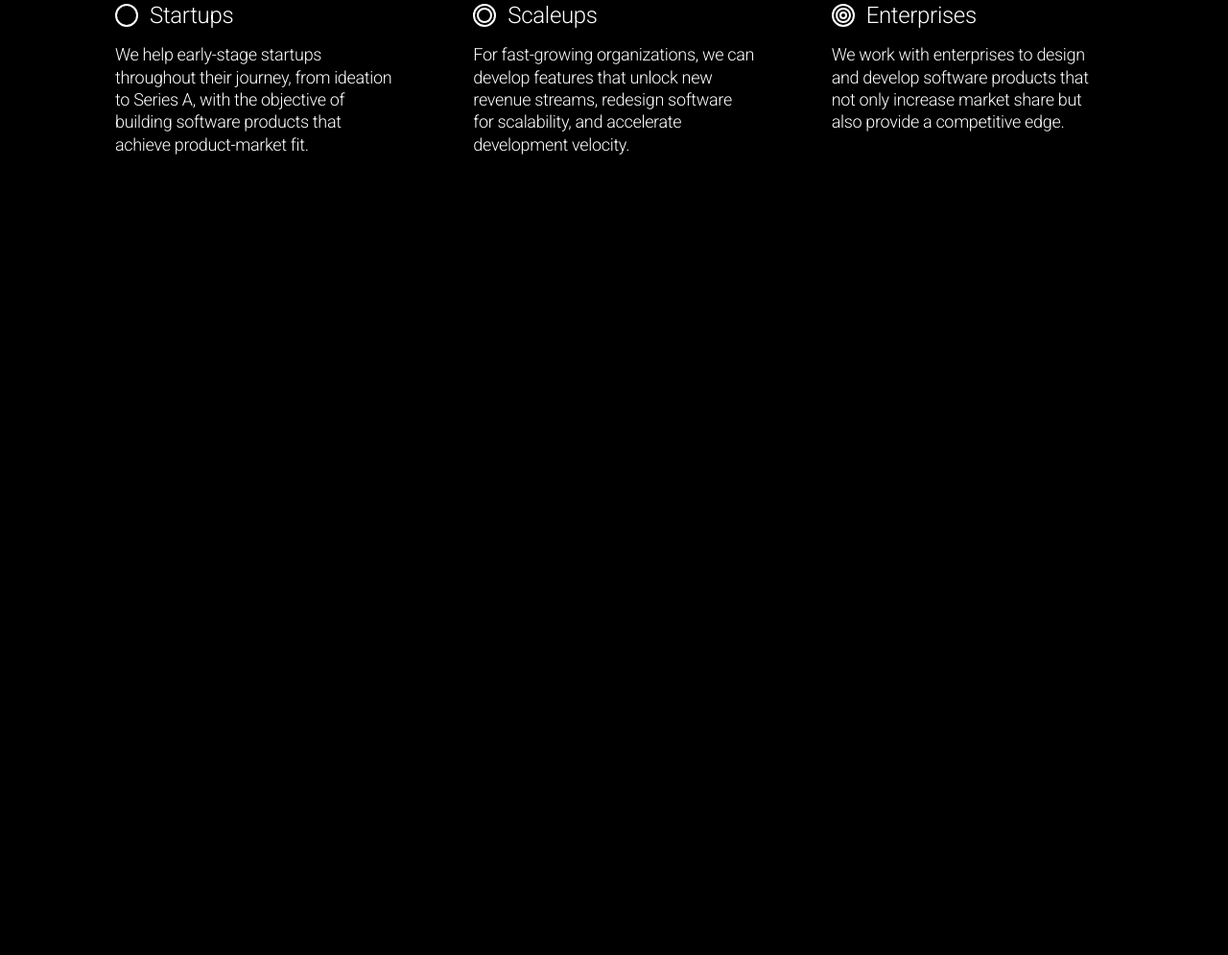
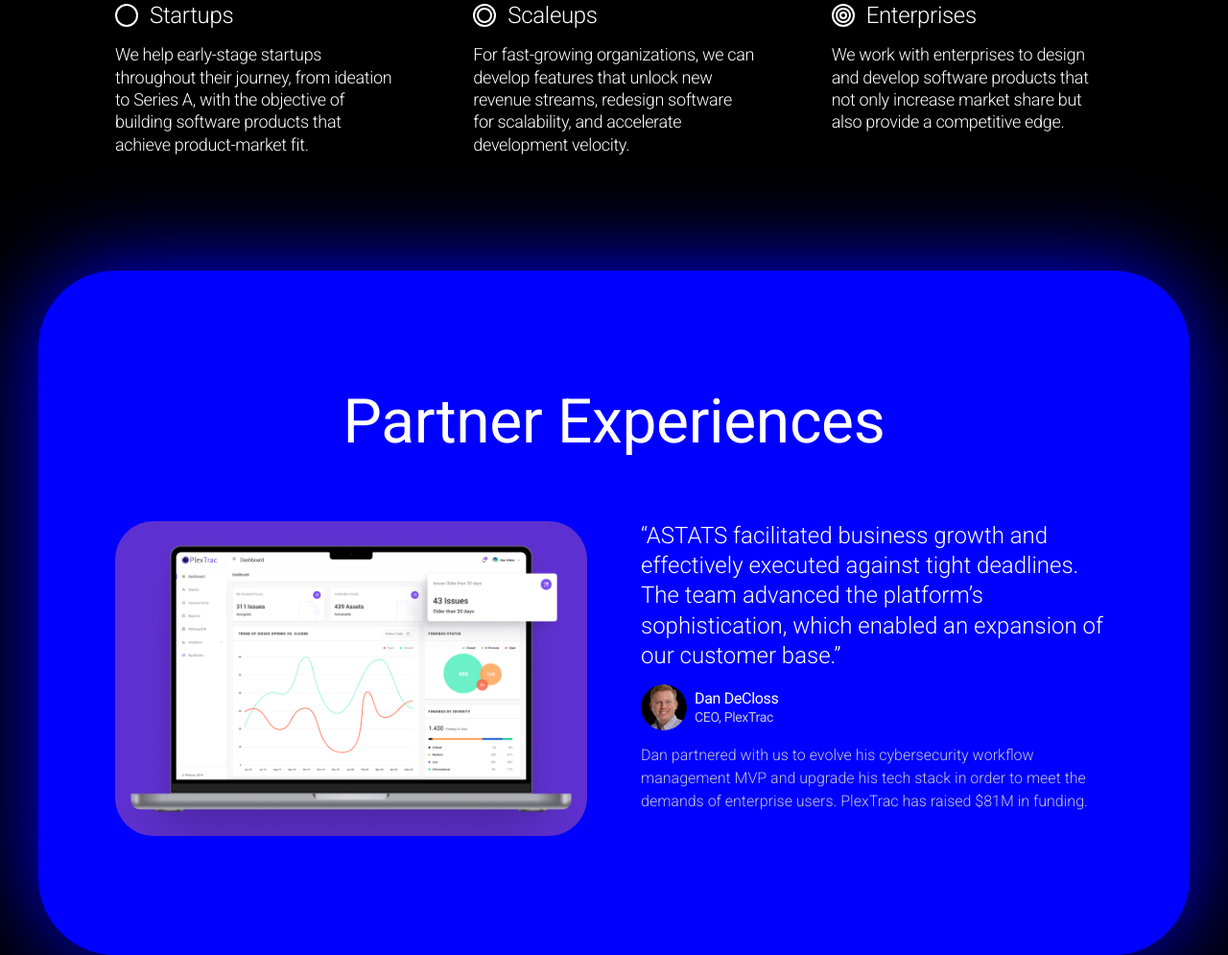
Before and after one commit to Akhilesh-kamat/Astats.ai, a plain HTML site: page index.html in a window 1280 px wide. Shown: the part 2214-3209 px from the top of the page at 96% size. Before the commit the page ends 2515 px from the top, so only its background shows below. Drawn offline with Linux system fonts and the light colour scheme.

Commit message:
made experience section in home

```diff
--- a/index.html
+++ b/index.html
@@ -109,7 +109,7 @@
                 <div class="hero-content-container">
                     <h1>
                         EMPOWERED PRODUCT TEAMS
-FOR INNOVATORS
+                        FOR INNOVATORS
                     </h1>
                 </div>
                 <div class="hero-content2-container">
@@ -120,7 +120,8 @@ FOR INNOVATORS
                     <div class="hero-description-wrapper">
                         <h3>
                             <span>Astats.ai</span>
-                            is a technology partner that helps startups, scaleups, and enterprises build software solutions by deploying empowered product teams.
+                            is a technology partner that helps startups, scaleups, and enterprises build software
+                            solutions by deploying empowered product teams.
                         </h3>
                         <div class="lets-talk" style="margin-top: 3rem;     grid-column-gap: 80px;
                         display: flex;">
@@ -148,35 +149,74 @@ FOR INNOVATORS
                 </div>
             </section>
             <section id="section-target">
-                <h2>Product development  specific to your business</h2>
-                <p class="target-para">Our clients benefit from the extensive experience we have gained in building software products for startups, scaleups, and enterprises. We build for scalability like an enterprise yet maintain the speed of a startup.</p>
+                <h2>Product development specific to your business</h2>
+                <p class="target-para">Our clients benefit from the extensive experience we have gained in building
+                    software products for startups, scaleups, and enterprises. We build for scalability like an
+                    enterprise yet maintain the speed of a startup.</p>
                 <div class="grid-target">
                     <div class="grid-item">
                         <div class="grid-head">
                             <img src="media/icons/circle1.svg" alt="">
                             <h4>Startups</h4>
                         </div>
-                        <p>We help early-stage startups throughout their journey, from ideation to Series A, with the objective of building software products that achieve product-market fit.</p>
+                        <p>We help early-stage startups throughout their journey, from ideation to Series A, with the
+                            objective of building software products that achieve product-market fit.</p>
                     </div>
                     <div class="grid-item">
                         <div class="grid-head">
                             <img src="media/icons/circle2.svg" alt="">
                             <h4>Scaleups</h4>
                         </div>
-                        <p>For fast-growing organizations, we can develop features that unlock new revenue streams, redesign software for scalability, and accelerate development velocity.</p>
+                        <p>For fast-growing organizations, we can develop features that unlock new revenue streams,
+                            redesign software for scalability, and accelerate development velocity.</p>
                     </div>
                     <div class="grid-item">
                         <div class="grid-head">
                             <img src="media/icons/circle3.svg" alt="">
                             <h4>Enterprises</h4>
                         </div>
-                        <p>We work with enterprises to design and develop software products that not only increase market share but also provide a competitive edge.</p>
+                        <p>We work with enterprises to design and develop software products that not only increase
+                            market share but also provide a competitive edge.</p>
                     </div>
 
                 </div>
             </section>
-            <section id="our-services">
-                Our Services
+            <section id="blue-section-wrap">
+                <div id="blue-section">
+                    <div id="blue-content-wrap">
+                        <h2>Partner Experiences
+                        </h2>
+                        <div id="content-wrap">
+                            <div class="left-col">
+
+                                <img src="media/images/experience.png" alt="">
+
+                            </div>
+                            <div class="right-col">
+                                <p id="para1" >“ASTATS facilitated business growth and effectively executed against tight deadlines.
+                                    The team advanced the platform’s sophistication, which enabled an expansion of our
+                                    customer base.”
+                                </p>
+                                <div class="profile-wrap">
+                                    <img src="media/images/profile-img.png" alt="">
+                                    <div class="stake-holder-detail">
+                                        <div class="name">Dan DeCloss</div>
+                                        <div class="role">CEO, PlexTrac</div>
+                                    </div>
+                                </div>
+                                <p id="para2" >
+                                    Dan partnered with us to evolve his cybersecurity workflow management MVP and
+                                    upgrade his tech stack in order to meet the demands of enterprise users. PlexTrac
+                                    has raised $81M in funding.
+                                </p>
+                            </div>
+
+                        </div>
+                    </div>
+                    <div class="blue-marquee">
+
+                    </div>
+                </div>
             </section>
         </main>
 
--- a/styles/home.css
+++ b/styles/home.css
@@ -73,3 +73,105 @@
     font-weight: 300;
     line-height: 26px;
 }
+
+
+/* Blue section  */
+
+#blue-section-wrap{
+    z-index: 1;
+    max-width: 1920px;
+    margin-left: auto;
+    margin-right: auto;
+    padding-left: 40px;
+    padding-right: 40px;
+    position: relative;
+}
+
+#blue-section{
+    max-width: 1920px;
+    box-shadow: 0 0 100px 0 var(--blue);
+    background-color: var(--blue);
+    padding-left: 80px;
+    padding-right: 80px;
+    padding-top: 120px;
+    padding-bottom: 120px;
+    border-radius: 8rem;
+    margin-left: auto;
+    margin-right: auto;
+}
+
+#blue-content-wrap h2{
+    z-index: 1;
+    text-align: center;
+    line-height: 120%;
+    color: var(--white);
+    margin-top: 0;
+    margin-bottom: 0;
+    font-size: 64px;
+    font-weight: 400;
+}
+
+#blue-content-wrap #content-wrap{
+    grid-column-gap: 56px;
+    grid-row-gap: 24px;
+    grid-template-rows: auto;
+    grid-template-columns: 1fr 1fr;
+    grid-auto-columns: 1fr;
+    display: grid;
+    margin-top: 6.4rem;
+}
+
+.left-col img{
+    border-radius: 4rem;
+    max-width: 100%;
+    display: inline-block;
+}
+
+.right-col {
+    display: flex;
+    flex-direction: column;
+    gap: 1.4rem;
+}
+
+.right-col #para1{
+    color: var(--white);
+    letter-spacing: 0;
+    font-size: 24px;
+    line-height: 130%;
+    margin-top: 0;
+    margin-bottom: 0;
+    font-weight: 300;
+}
+
+.right-col .profile-wrap{
+    display: flex;
+    align-items: center;
+    gap: 0.8rem;
+}
+
+.right-col .profile-wrap .name{
+    color: var(--white);
+}
+.right-col .profile-wrap img{
+    max-height: 48px;
+    max-width: 48px;
+    border: 1px solid var(--black-10);
+    object-fit: cover;
+    border-radius: 100%;
+}
+
+.right-col .profile-wrap .role{
+    color: #c6c6c6;
+    margin-top: 2px;
+    margin-bottom: 0;
+    font-size: 14px;
+    line-height: 16.8px;
+}
+.right-col #para2{
+    color: #c6c6c6;
+    margin-top: 0;
+    margin-bottom: 0;
+    font-weight: 300;
+    letter-spacing: 0;
+    line-height: 24px;
+}
```
Also changed, not shown: media/images/experience.png (added), media/images/profile-img.png (added).
